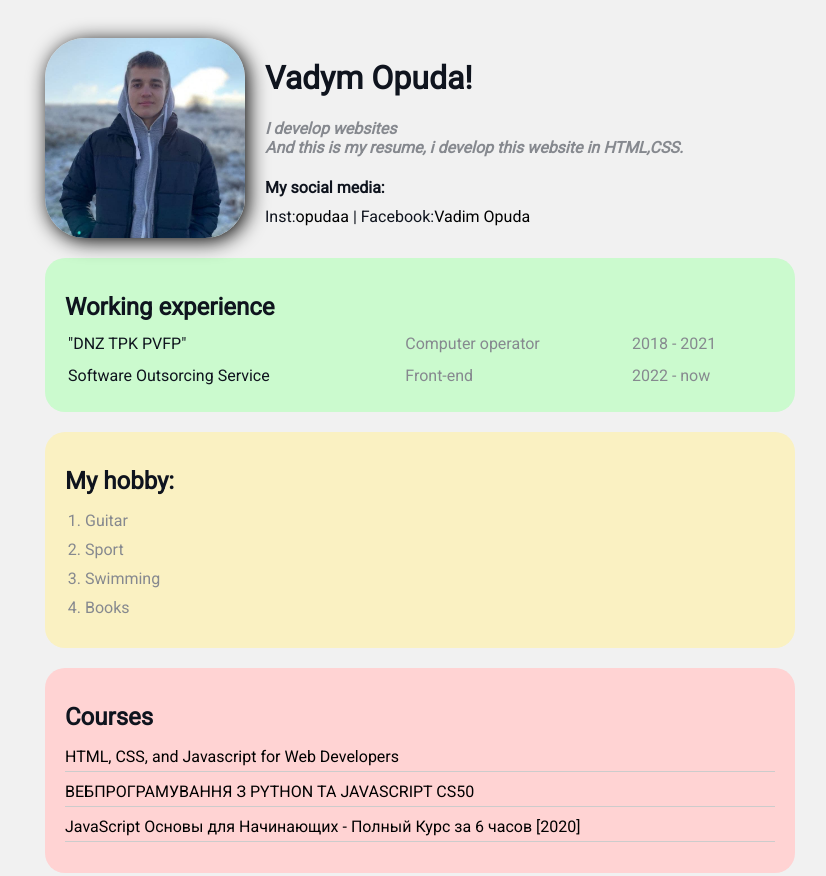
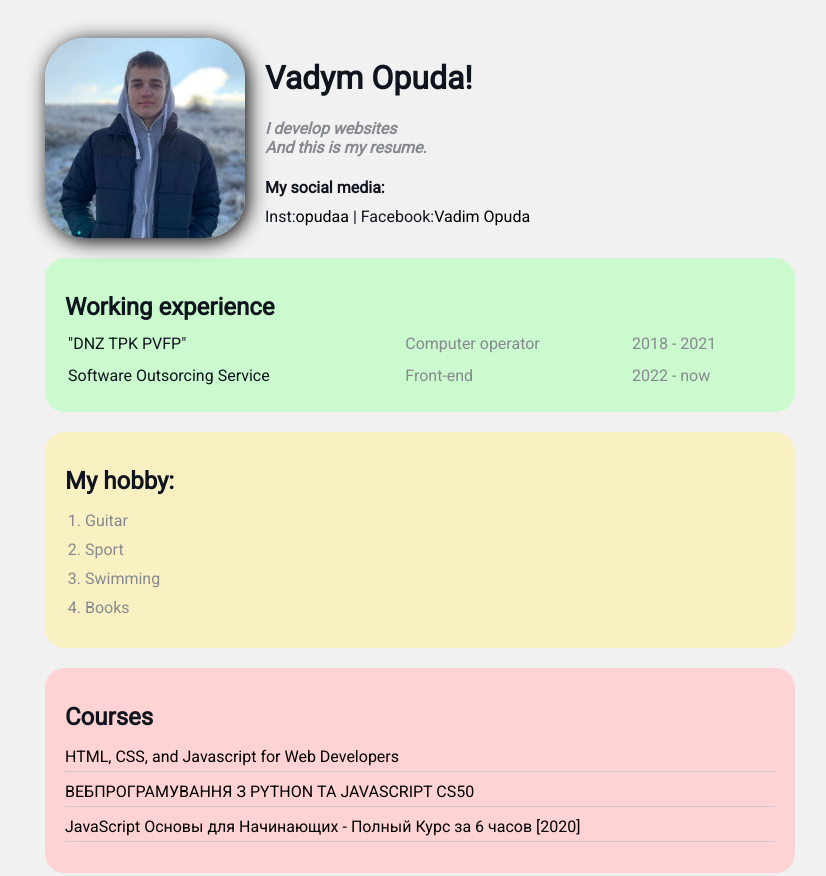
Before and after one commit to JonkiJu/Resume, a plain HTML site: page index.html in a window 1280 px wide. Shown: the top 876 px of the page, without its empty margins (220-1046 px from the left). Drawn offline with Linux system fonts and the light colour scheme.

Commit message:
Update index.html

```diff
--- a/index.html
+++ b/index.html
@@ -16,7 +16,7 @@
         <div class="info-text">
           <h1>Vadym Opuda!</h1>
           <p>I develop websites </p>
-          <p>And this is my resume, i develop this website in <strong>HTML,CSS.</strong></p>
+          <p>And this is my resume.</p>
 
           <h4>My social media:</h4>
 
```
